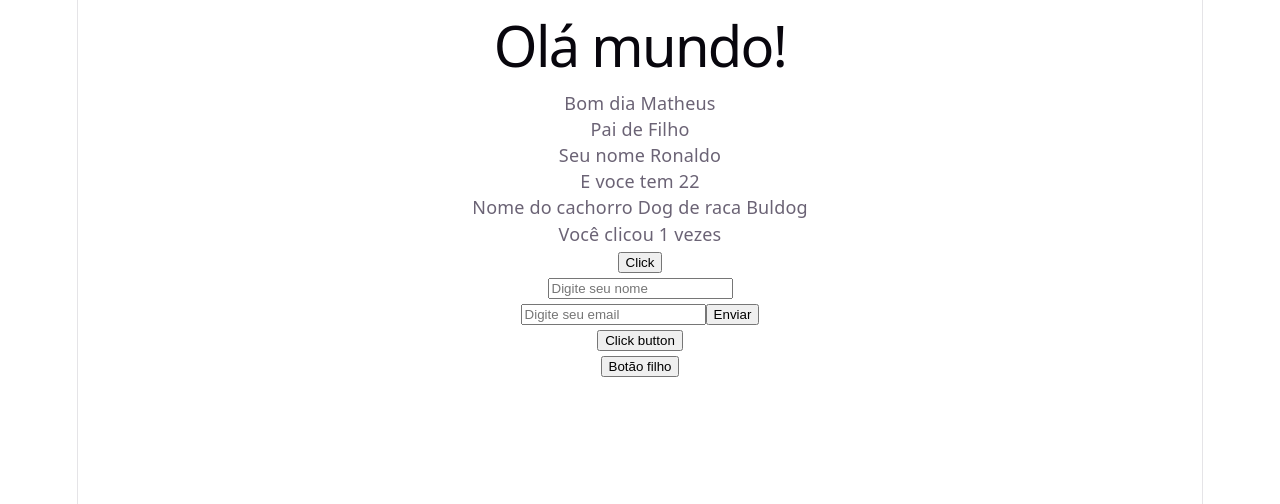
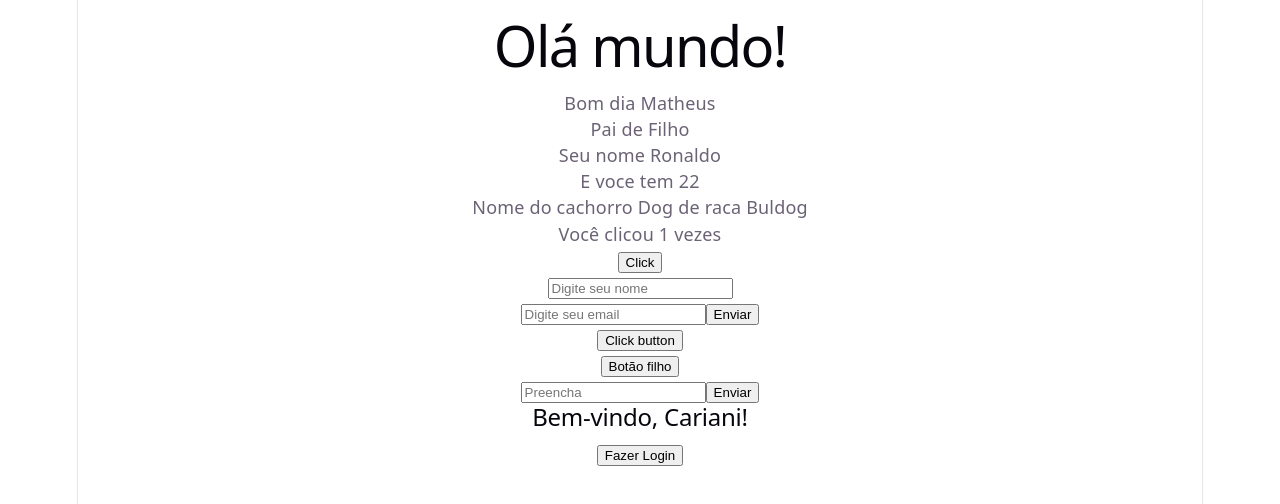
Before and after one commit to victorhugo7691/react-project, a React (Vite) app in the folder fundamentos/: page / in a window 1280 px wide. Shown: the top 504 px of the page. Built offline with nearby package versions, Linux system fonts and the light colour scheme.

Commit message:
Condicional

```diff
--- a/fundamentos/src/App.jsx
+++ b/fundamentos/src/App.jsx
@@ -12,6 +12,9 @@ import Counter from './components/Counter'
 import UserInfoForm from './components/UserInfoForm'
 import Button from './components/Button'
 import PaiFunction from './components/PaiFunction'
+import Form from './components/Form'
+import RenderCondicional from './components/RenderCondicional'
+import LoginButton from './components/LoginButton'
 
 function App() {
   const [count, setCount] = useState(0)
@@ -45,6 +48,14 @@ function App() {
      {/* Passando funções de manipulação de eventos como props */}
      <PaiFunction />
 
+     {/*Eventos de form*/}
+     <Form />
+
+     {/*Renderização condicional*/}
+     <RenderCondicional user="Cariani" />
+
+    {/*Expressão ternária*/}
+    <LoginButton loggedIn={false} />
     </>
 
   )
--- /dev/null
+++ b/fundamentos/src/components/Form.jsx
@@ -0,0 +1,27 @@
+import {useState} from 'react';
+
+const Form = () => {
+
+    const [value, setValue] = useState("");
+
+    const handleSubmit = (event) => {
+        /*manipulação de dados, validação,
+        envio ao servido da api, loading,
+        chamada de função de mensagem ou erro*/
+        event.preventDefault();
+        console.log("Valor do input de formulário", value);
+    };
+
+    return (
+        <form onSubmit={handleSubmit}>
+            <input type="text"
+            value={value}
+            onChange={(e) => setValue(e.target.value)}
+            placeholder="Preencha" />
+            <button type="submit">Enviar</button>
+        </form>
+    );
+
+};
+
+export default Form;
--- /dev/null
+++ b/fundamentos/src/components/LoginButton.jsx
@@ -0,0 +1,15 @@
+import React from 'react'
+
+const LoginButton = ({loggedIn}) => {
+  return (
+    <div>
+      {loggedIn ? (
+        <button>Logout</button>
+      ) : (
+        <button>Fazer Login</button>
+      )}
+    </div>
+  )
+}
+
+export default LoginButton
--- /dev/null
+++ b/fundamentos/src/components/RenderCondicional.jsx
@@ -0,0 +1,9 @@
+const RenderCondicional = ({user}) => {
+  return (
+    <div>
+      {user && <h2>Bem-vindo, {user}!</h2>}
+    </div>
+  );
+};
+
+export default RenderCondicional;
```
